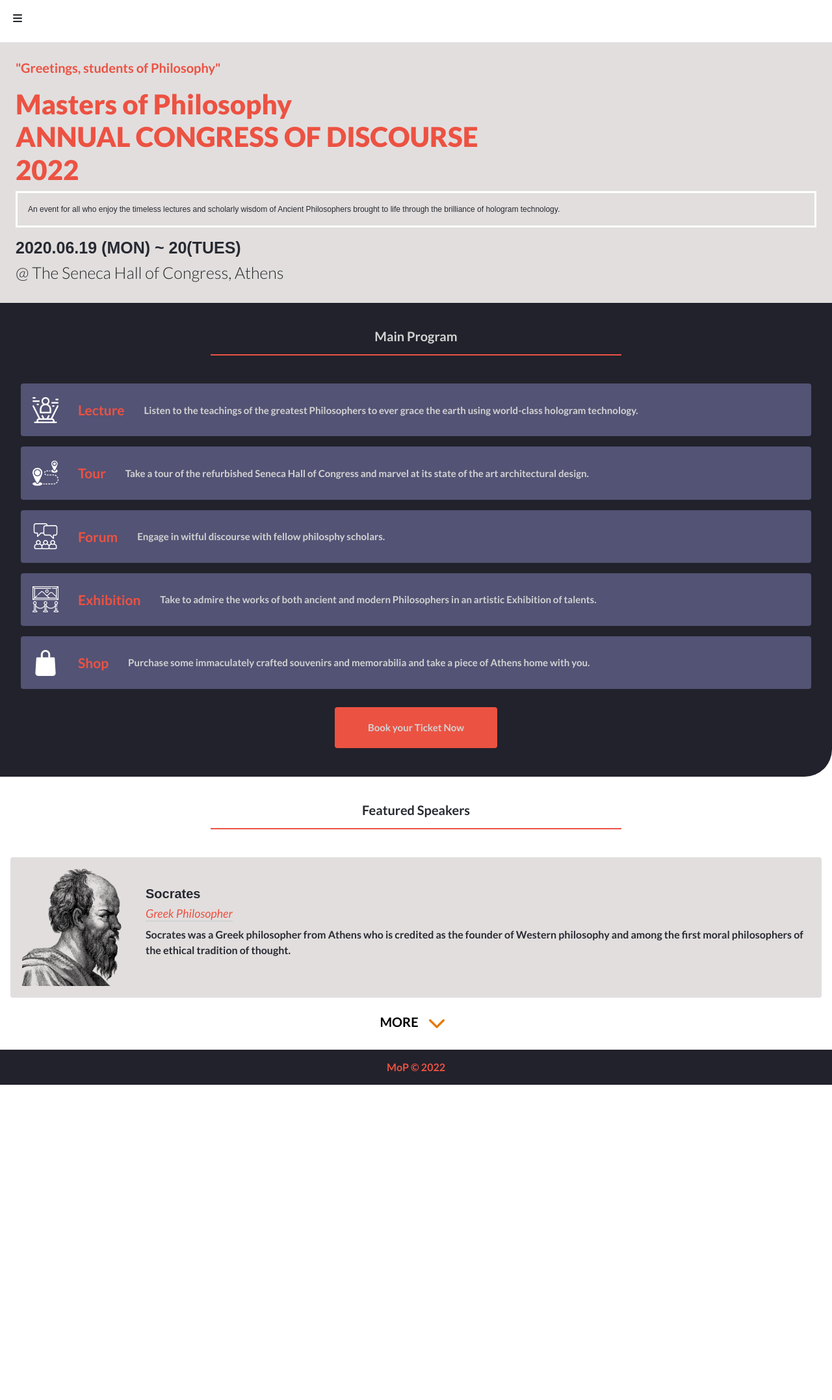
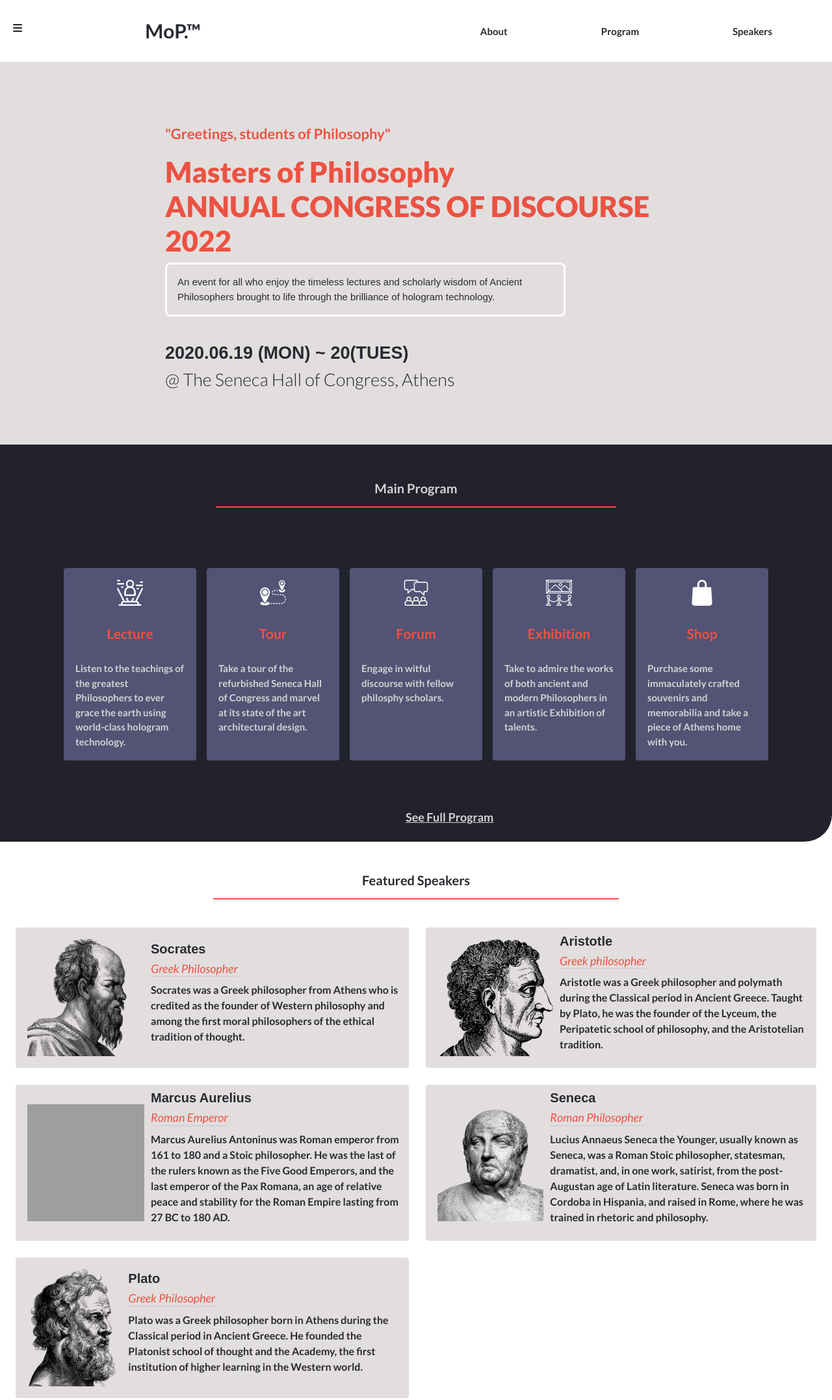
Before and after one commit to godiarksel/capstone-alpha-one, a plain HTML site: page home.html in a window 1280 px wide. Shown: the top 2154 px of the page at 65% size. Before the commit the page ends 1685 px from the top, so only its background shows below. Drawn offline with nearby package versions, Linux system fonts and the light colour scheme; grey boxes are pictures that could not be loaded; a web font is replaced by a local one.

Commit message:
Configure desktop responsivity to mobile homepage

```diff
--- a/css/homesection.css
+++ b/css/homesection.css
@@ -19,14 +19,53 @@
   color: var(--font-color-one);
   border: solid;
   border-color: var(--brd-color-home);
+  border-radius: 8px;
 }
+
 .home h2 {
   font-family: cocogoose, sans-serif;
   font-size: 25px;
   font-weight: 800;
   color: var(--font-color-one);
 }
+
 .home h3 {
 font-style: 600;
 font-size: 25px;
 }
+
+@media screen and (min-width: 768px) {
+ .home {
+   text-align: left;
+ }
+
+ .home__para1 {
+  font-size: 22px;
+  margin-left: 230px;
+  margin-top: 70px;
+}
+
+.home h1 {
+  font-size: 44px;
+  margin-left: 230px;
+}
+
+.home__para2 {
+  font-size: 15px;
+  max-width: 50%;
+  margin-left: 230px;
+}
+
+.home h2 {
+  font-size: 27px;
+  margin-left: 230px;
+  margin-top: 40px;
+}
+
+.home h3 {
+  font-size: 27px;
+  margin-left: 230px;
+  margin-bottom: 60px;
+  }
+
+}
--- a/css/navsection.css
+++ b/css/navsection.css
@@ -1,5 +1,48 @@
 .open-menu {
-margin: 20px;
+margin: 10px 20px;
 height: 25px;
 width: 25px;
 }
+
+.navigation {
+  margin: 0px;
+}
+
+.navigation a {
+  font-weight: 600;
+  font-size: 30px;
+  padding: 15px 32px;
+  margin: 10px 40px;
+  text-decoration: none;
+  color: var(--font-color-one);
+}
+
+.navigation__list {
+  list-style-type: none;
+  display: flex;
+  margin: 10px 20px 10px 200px;
+}
+
+.navigation__list a {
+  text-decoration: none;
+  float: right;
+  padding: 15px 32px;
+  font-style: normal;
+  font-weight: 600;
+  font-size: 15px;
+  line-height: 20px;
+  color: var(--font-color-one);
+}
+
+@media screen and (max-width: 768px) {
+  .navigation a,
+  .navigation__list {
+    display: none;
+  }
+}
+
+@media screen and (min-width: 768px) {
+  .open-menu {
+    display: none;
+  }
+}
--- a/css/programsection.css
+++ b/css/programsection.css
@@ -11,11 +11,17 @@
   margin-top: 15px;
   margin-bottom: 35px;
 }
+.program__container {
+  display: flex;
+  flex-direction: column;
+}
 
 .program__container__content {
   background-color: var(--bg-color-content);
   padding: 8px;
   border-radius: 4px;
+  display: flex;
+  flex: 1 1 0px;
 }
 
 .program__container__content img {
@@ -52,3 +58,33 @@
   background-color: var(--font-color-three);
   color: var(--font-color-two);
 }
+
+.program a {
+  color: var( --font-color-three);
+  text-decoration: underline;
+  letter-spacing: 1;
+  font-size: 18px;
+  font-weight: 600;
+  margin-left: 600px;
+}
+
+@media screen and (min-width: 768px) {
+.program__container {
+  flex-direction: row;
+  padding: 50px;
+}
+
+.program__container__content {
+  flex-direction: column;
+}
+
+.program__container button {
+  display: none;
+}
+}
+
+@media screen and (max-width: 768px) {
+.program a {
+  display: none;
+}
+}
--- a/css/speakersection.css
+++ b/css/speakersection.css
@@ -6,6 +6,11 @@
   width: 50%;
   margin-top: 15px;
   margin-bottom: 35px;
+}
+
+.speakers__container {
+  display: flex;
+  flex-direction: column;
 }
 
 .speakers__container__content {
@@ -48,3 +53,14 @@
   border-style: none;
   background-color: var(--brd-color-home);
 }
+
+@media screen and (min-width: 768px) {
+  .speakers__container {
+    display: grid;
+    grid-template-columns: auto auto;
+    gap: 10px;
+  }
+  .speakers button {
+    display: none;
+  }
+}
--- a/home.html
+++ b/home.html
@@ -17,13 +17,21 @@
   <script src="https://kit.fontawesome.com/bdd8845187.js" crossorigin="anonymous"></script>
   <title>Masters of Philosophy</title>
 </head>
+
 <body>
 <main>
 <header>
-  <nav class="navigation">
+  <nav class="navigation d-flex align-items-center justify-content-between">
     <i class="fa-solid fa-bars open-menu"></i>
+    <a href="">MoP.™</a>
+    <ul class="navigation__list">
+      <li><a href="">About</a></li>
+      <li><a href="">Program</a></li>
+      <li><a href="">Speakers</a></li>
+    </ul>
   </nav>
 </header>
+
 <section class="home p-4">
   <p class="home__para1">
     "Greetings, students of Philosophy"
@@ -46,12 +54,12 @@
   </h3>
 </section>
 
-<section class="program p-2">
+<section class="program p-4">
   <h2 class="text-center p-3 ml-auto mr-auto">
     Main Program
   </h2>
-  <div class="program__container d-flex flex-column m-3">
-    <div class="program__container__content d-flex flex-row m-2 align-items-center">
+  <div class="program__container m-3">
+    <div class="program__container__content m-2 align-items-center">
       <img src="./images/hologram.png" alt="hologram">
       <h3>
         Lecture
@@ -61,7 +69,7 @@
         using world-class hologram technology.
       </p>
     </div>
-    <div class="program__container__content d-flex flex-row m-2 align-items-center">
+    <div class="program__container__content m-2 align-items-center">
       <img src="./images/itinerary.png" alt="itinerary">
       <h3>
         Tour
@@ -71,7 +79,7 @@
         its state of the art architectural design.
       </p>
     </div>
-    <div class="program__container__content d-flex flex-row m-2 align-items-center">
+    <div class="program__container__content m-2 align-items-center">
       <img src="./images/forum.png" alt="forum">
       <h3>
         Forum
@@ -80,7 +88,7 @@
         Engage in witful discourse with fellow philosphy scholars.
       </p>
     </div>
-    <div class="program__container__content d-flex flex-row m-2 align-items-center">
+    <div class="program__container__content m-2 align-items-center">
       <img src="./images/exhibition.png" alt="exhibition">
       <h3>
         Exhibition
@@ -90,7 +98,7 @@
         an artistic Exhibition of talents.
       </p>
     </div>
-    <div class="program__container__content d-flex flex-row m-2 align-items-center">
+    <div class="program__container__content m-2 align-items-center">
       <img src="./images/shop.png" alt="shop">
       <h3>
         Shop
@@ -104,13 +112,14 @@
       Book your Ticket Now
     </button>
   </div>
+  <a href="">See Full Program</a>
 </section>
 
-<section class="speakers p-2">
+<section class="speakers p-2 m-2">
   <h2 class="text-center p-3 ml-auto mr-auto">
     Featured Speakers
   </h2>
-  <div class="speakers__container d-flex flex-column">
+  <div class="speakers__container">
     <div class="speakers__container__content d-flex align-items-center p-2 m-2">
       <img src="./images/socrates.png" alt="socrates">
       <div class="d-flex flex-column justify-content-center">
@@ -126,11 +135,78 @@
         </p>
       </div>
     </div>
-    <button class="m-auto p-2">
-      MORE
-      <img  class="m-1 p-2" src="./images/arrow-down.png" alt="arrow-down">
-    </button>
+    <div class="speakers__container__content d-flex align-items-center p-2 m-2">
+      <img src="./images/aristotle.png" alt="aristotle">
+      <div class="d-flex flex-column justify-content-center">
+        <h3>
+          Aristotle
+        </h3>
+        <h4>
+          Greek philosopher
+        </h4>
+        <p>
+          Aristotle was a Greek philosopher and polymath during the Classical period in Ancient Greece.
+          Taught by Plato, he was the founder of the Lyceum, the Peripatetic school of philosophy, and the Aristotelian tradition.
+        </p>
+      </div>
+    </div>
+    <div class="speakers__container__content d-flex align-items-center p-2 m-2">
+      <img src="./images/marcus-aurelius.png" alt="marcus-aurelius">
+      <div class="d-flex flex-column justify-content-center">
+        <h3>
+          Marcus Aurelius
+        </h3>
+        <h4>
+          Roman Emperor
+        </h4>
+        <p>
+          Marcus Aurelius Antoninus was Roman emperor from 161 to 180 and a Stoic philosopher.
+          He was the last of the rulers known as the Five Good Emperors,
+          and the last emperor of the Pax Romana, an age of relative peace and stability for the Roman Empire lasting from 27 BC to 180 AD.
+        </p>
+      </div>
+    </div>
+      <div class="speakers__container__content d-flex align-items-center p-2 m-2">
+        <img src="./images/seneca.png" alt="seneca">
+        <div class="d-flex flex-column justify-content-center">
+          <h3>
+            Seneca
+          </h3>
+          <h4>
+            Roman Philosopher
+          </h4>
+          <p>
+            Lucius Annaeus Seneca the Younger, usually known as Seneca, was a Roman Stoic philosopher, statesman, dramatist, and,
+            in one work, satirist, from the post-Augustan age of Latin literature.
+            Seneca was born in Cordoba in Hispania, and raised in Rome, where he was trained in rhetoric and philosophy.
+          </p>
+        </div>
+      </div>
+        <div class="speakers__container__content d-flex align-items-center p-2 m-2">
+          <img src="./images/plato.png" alt="plato">
+          <div class="d-flex flex-column justify-content-center">
+            <h3>
+              Plato
+            </h3>
+            <h4>
+              Greek Philosopher
+            </h4>
+            <p>
+              Plato was a Greek philosopher born in Athens during the Classical period in Ancient Greece.
+              He founded the Platonist school of thought and the Academy,
+              the first institution of higher learning in the Western world.
+            </p>
+          </div>
+        </div>
   </div>
+  <button class="m-auto p-2">
+    MORE
+    <img  class="m-1 p-2" src="./images/arrow-down.png" alt="arrow-down">
+  </button>
+  <button class="m-auto p-2">
+    LESS
+    <img  class="ml-4 p-2" src="./images/arrow-up.png" alt="arrow-up">
+  </button>
 </section>
 <footer class="copyright">
   <p>
--- a/project.txt
+++ b/project.txt
@@ -10,3 +10,4 @@ IMAGES
 Image by <a href="https://pixabay.com/users/gdj-1086657/?utm_source=link-attribution&amp;utm_medium=referral&amp;utm_campaign=image&amp;utm_content=5650230">Gordon Johnson</a> from <a href="https://pixabay.com/?utm_source=link-attribution&amp;utm_medium=referral&amp;utm_campaign=image&amp;utm_content=5650230">Pixabay</a>
 Image by <a href="https://pixabay.com/users/gdj-1086657/?utm_source=link-attribution&amp;utm_medium=referral&amp;utm_campaign=image&amp;utm_content=5671842">Gordon Johnson</a> from <a href="https://pixabay.com/?utm_source=link-attribution&amp;utm_medium=referral&amp;utm_campaign=image&amp;utm_content=5671842">Pixabay</a>
 Image by <a href="https://pixabay.com/users/vizetelly-6208731/?utm_source=link-attribution&amp;utm_medium=referral&amp;utm_campaign=image&amp;utm_content=6363862">Vizetelly</a> from <a href="https://pixabay.com/?utm_source=link-attribution&amp;utm_medium=referral&amp;utm_campaign=image&amp;utm_content=6363862">Pixabay</a>
+Image by <a href="https://pixabay.com/users/gdj-1086657/?utm_source=link-attribution&amp;utm_medium=referral&amp;utm_campaign=image&amp;utm_content=5650237">Gordon Johnson</a> from <a href="https://pixabay.com/?utm_source=link-attribution&amp;utm_medium=referral&amp;utm_campaign=image&amp;utm_content=5650237">Pixabay</a>
```
Also changed, not shown: images/arrow-up.png (added), images/plato.png (added).
